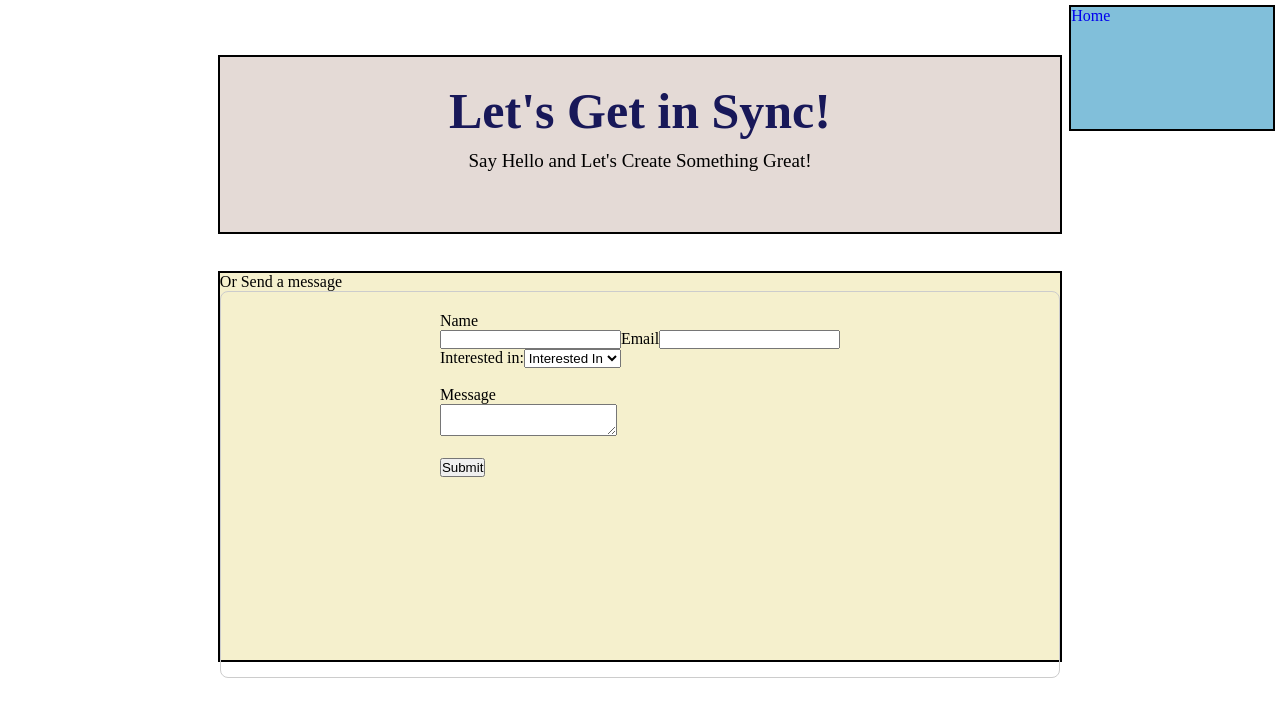
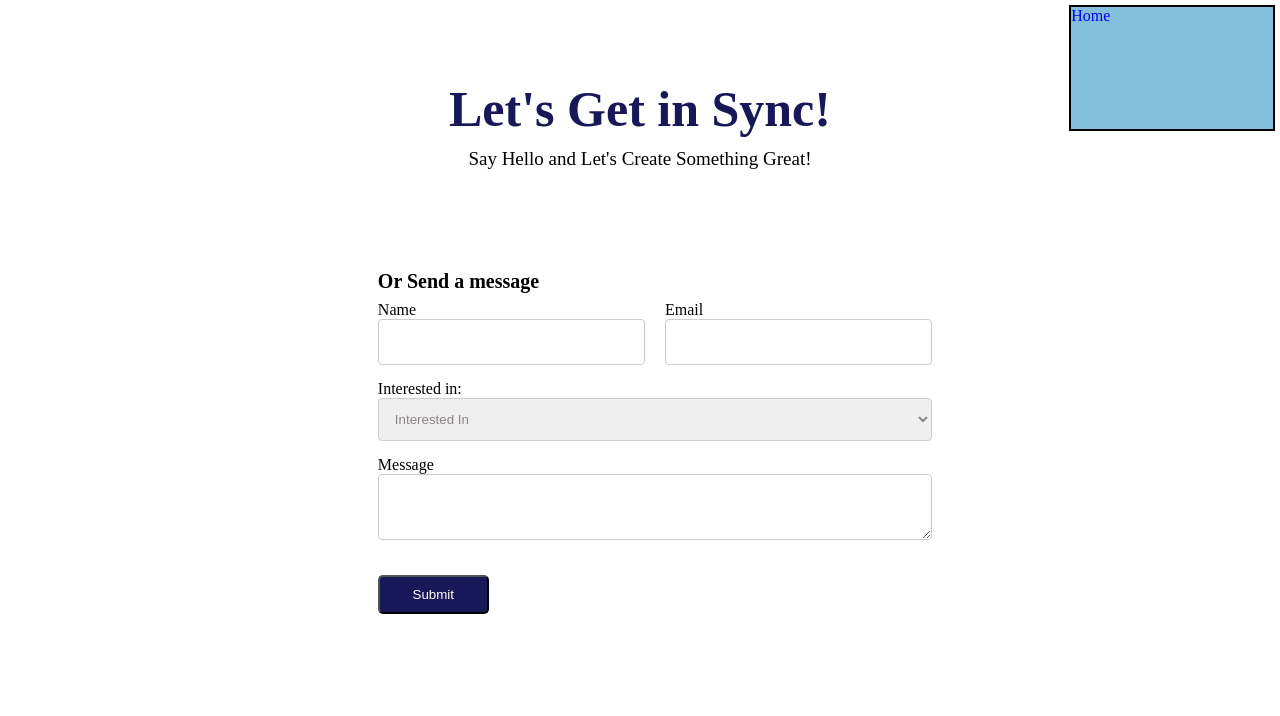
Before and after one commit to MahimaGajjar/Mahima.dev, a React (Create React App) app: page /contactme in a window 1280 px wide. Shown: the top 716 px of the page. Built offline with nearby package versions, Linux system fonts and the light colour scheme.

Commit message:
Changes in Contact me page

```diff
--- a/src/components/ContactMe.js
+++ b/src/components/ContactMe.js
@@ -10,33 +10,36 @@ export const ContactMe = () => {
         </div>
 
         <div className="form">
+          <div className="formcontainer">
+
           <p>Or Send a message</p>
-          <div className="formcontainer">
             <form>
-              <p>Name</p>
-              <label>
-                <input type="text" />
-              </label>
-              <label>
-                Email
-                <input type="email" />
-              </label>
-              <br></br>
-              <label>
-                Interested in:
+              <div className="row">
+                <div className="input-group">
+                  <label>Name</label>
+                  <input type="text" />
+                </div>
+                <div className="input-group">
+                  <label>Email</label>
+                  <input type="email" />
+                </div>
+              </div>
+
+              <div className="input-group full-width">
+                <label>Interested in:</label>
                 <select name="interestedin" required>
                   <option value="">Interested In</option>
                   <option value="projects">Projects</option>
                   <option value="connect">Connect</option>
                   <option value="other">Other</option>
                 </select>
-              </label>
-              <br />
-              <br />
-              <p>Message</p>
-              <textarea></textarea>
-              <br />
-              <br />
+              </div>
+
+              <div className="input-group full-width">
+                <label>Message</label>
+                <textarea></textarea>
+              </div>
+
               <button>Submit</button>
             </form>
           </div>
--- a/src/components/contactme.css
+++ b/src/components/contactme.css
@@ -11,14 +11,14 @@
 .heading {
   grid-row: 1/3;
   grid-column: 2/6;
-  border: 2px solid black;
-  background-color: #e4dad6;
+  /* border: 2px solid black; */
+  /* background-color: #e4dad6; */
   margin-bottom: 30px;
   margin-top: 50px;
 }
 
-.heading h2  {
-  color: rgb(24, 24, 89);;
+.heading h2 {
+  color: rgb(24, 24, 89);
   text-align: center;
   font-size: 50px;
   margin-top: 25px;
@@ -33,22 +33,71 @@
 .form {
   grid-row: 3/6;
   grid-column: 2/6;
-  border: 2px solid black;
-  background-color: #f5f0cd;
+  /* border: 2px solid black;
+  background-color: #f5f0cd; */
+  padding-left:160px;
+  padding-right:130px;
 }
-.formcontainer{
+.formcontainer {
   display: flex;
-  flex-direction: row;
-  justify-content: space-evenly;
-  height: 100%;
-  margin: 50px;
-  max-width: "700px";
-  margin: auto;
-  padding: 20px;
+  width: 100%;
+  flex-direction: column;
+  gap: 10px;
+}
+
+form {
+  display: flex;
+  flex-direction: column;
+  gap: 15px;
+}
+.form p{
+  font-size: 20px;
+  font-weight: 900;
+  line-height: 20px;
+}
+select{
+  color: rgb(141, 133, 133);
+}
+.row {
+  display: flex;
+  justify-content: space-between;
+  gap: 20px;
+}
+
+.input-group {
+  display: flex;
+  flex-direction: column;
+  width: 100%;
+}
+
+.full-width {
+  width: 100%;
+}
+
+input,
+select,
+textarea {
+  line-height: 20px;
+  width: 100%;
+  padding: 12px;
   border: 1px solid #ccc;
-  border-radius: 8px;
-  /* margin-bottom: 30px; */
+  border-radius: 4px;
 }
+
+button {
+  background-color: rgb(24, 24, 89);
+  color: white;
+  padding: 10px;
+  cursor: pointer;
+  margin-top: 20px;
+  width: 20%;
+  border-radius: 5px;
+}
+
+button:hover {
+  /* background-color: darkblue; */
+}
+
 .navigation {
   grid-row: 1/2;
   grid-column: 6/7;
```
